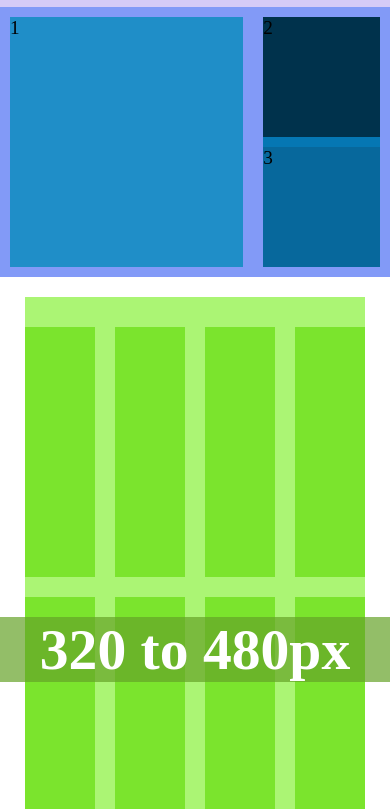
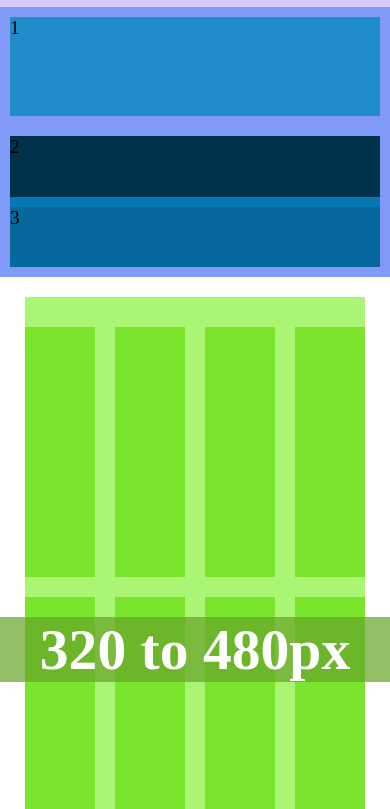
Before and after one commit to Clinton-dev/responsiveDesign, a plain HTML site: page index.html in a window 390 px wide. Shown: the part 35-844 px from the top of the page. Drawn offline with Linux system fonts and the light colour scheme.

Commit message:
Made cover section responsive

```diff
--- a/style.css
+++ b/style.css
@@ -11,11 +11,20 @@ nav {
   text-align      : center;
 }
 
-nav .first-nav,.second-nav { display: none;}
+nav .first-nav,
+.second-nav {
+  display: none;
+}
 
 @media screen and (min-width: 764px) {
-  .res-nav { display: none; }
-  nav .first-nav,.second-nav { display: block;}
+  .res-nav {
+    display: none;
+  }
+
+  nav .first-nav,
+  .second-nav {
+    display: block;
+  }
 
   nav .first-nav {
     background-color: #7a68b6;
@@ -30,7 +39,9 @@ nav .first-nav,.second-nav { display: none;}
 
 
 /* responsive nav */
-.res-nav { padding: 10px; }
+.res-nav {
+  padding: 10px;
+}
 
 .res-nav .nav-logo {
   background-color: #9989cc;
@@ -51,13 +62,19 @@ nav .first-nav,.second-nav { display: none;}
 
 /* header section*/
 section.cover {
-  background-color     : #829af7;
-  display              : grid;
-  grid-template-columns: 2fr 1fr;
-  grid-gap             : 20px;
-  padding              : 10px;
-  height               : 250px;
-  margin-bottom        : 20px;
+  background-color: #829af7;
+  display         : grid;
+  grid-gap        : 20px;
+  padding         : 10px;
+  height          : 250px;
+  margin-bottom   : 20px;
+}
+
+@media screen and (min-width: 764px) {
+  section.cover {
+    display              : grid;
+    grid-template-columns: 2fr 1fr;
+  }
 }
 
 section.cover article.main-article {
```
